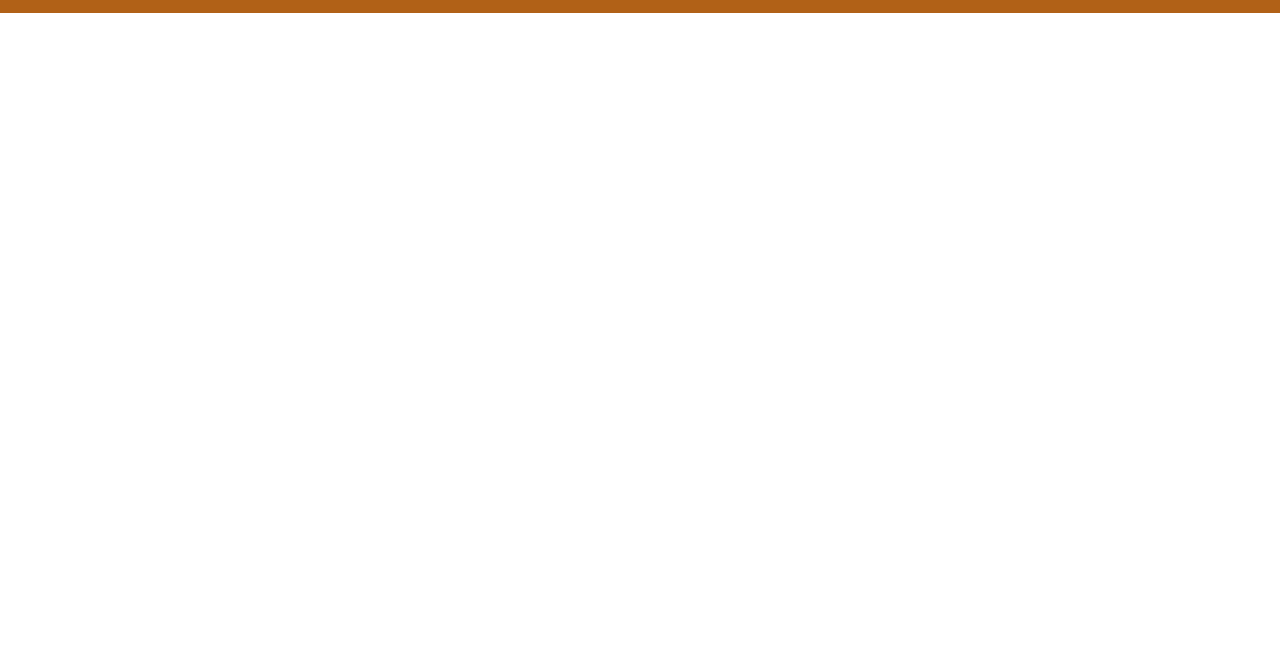
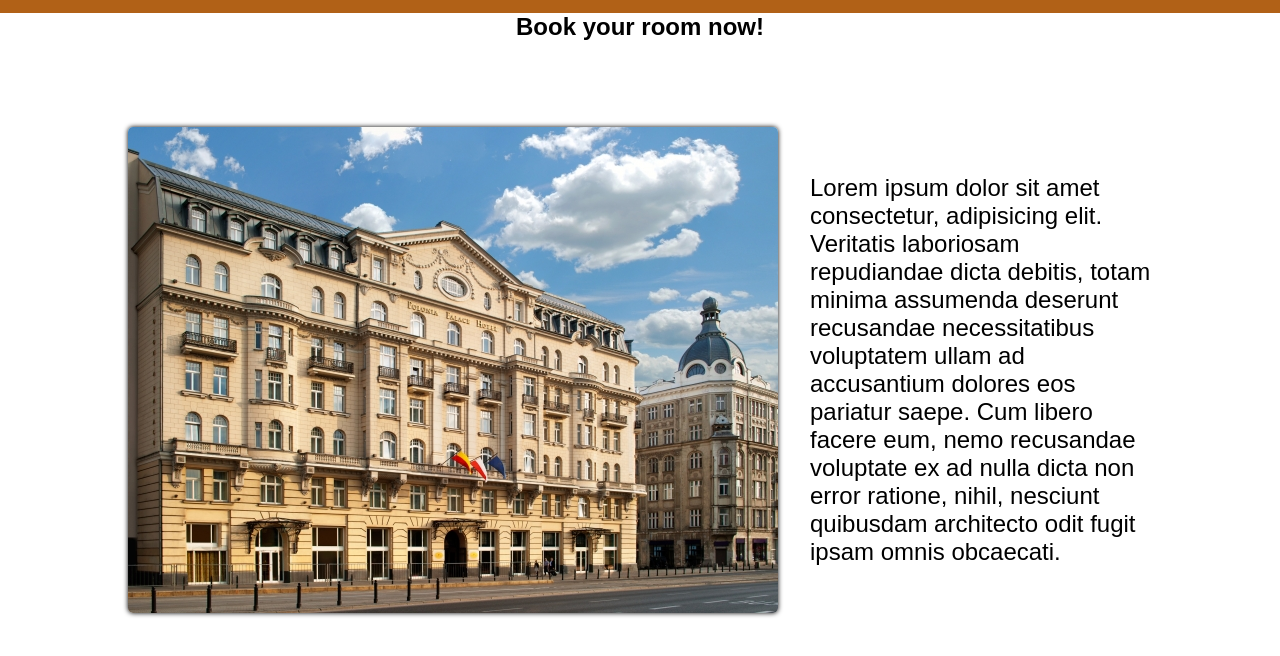
Before and after one commit to ItsMeCineQ/Hotel_web, a website: page index.html in a window 1280 px wide. Shown: the part 64-720 px from the top of the page. Drawn offline with Linux system fonts and the light colour scheme.

Commit message:
implemented about us section

```diff
--- a/index.html
+++ b/index.html
@@ -18,6 +18,17 @@
             </ul>
         </div>
     </header>
+
+    <section class="main--container">
+        <div class="book--container">
+            <h2>Book your room now!</h2>
+        </div>
+        <div class="about_us--container">
+            <img src="src/img/hotel.jpg" alt="photo">
+            <p>Lorem ipsum dolor sit amet consectetur, adipisicing elit. Veritatis laboriosam repudiandae dicta debitis, totam minima assumenda deserunt recusandae necessitatibus voluptatem ullam ad accusantium dolores eos pariatur saepe. Cum libero facere eum, nemo recusandae voluptate ex ad nulla dicta non error ratione, nihil, nesciunt quibusdam architecto odit fugit ipsam omnis obcaecati.</p>
+        </div>
+
+    </section>
     <script src="src/js/main.js"></script>
 </body>
 </html>
--- a/src/css/style.css
+++ b/src/css/style.css
@@ -41,3 +41,33 @@
     cursor: pointer;
     color: var(--color-highlight);
 }
+
+.main--container{
+    display: flex;
+    justify-content: center;
+    align-items: center;
+    flex-direction: column;
+    height: 600px;
+    width: 80%;
+    margin: auto;
+}
+
+.main--container .book--container{
+    height: 400px;
+}
+
+.main--container .about_us--container{
+    display: flex;
+    justify-content: center;
+    align-items: center;
+    gap: 2rem;
+}
+
+.main--container .about_us--container img{
+    box-shadow: black 0 0 5px;
+    border-radius: 5px;
+}
+
+.main--container .about_us--container p{
+    font-size: 1.5rem;
+}
```
Also changed, not shown: dist/hotel.420c51db.jpg (added), dist/index.html, src/img/hotel.jpg (added), 2 other files.
